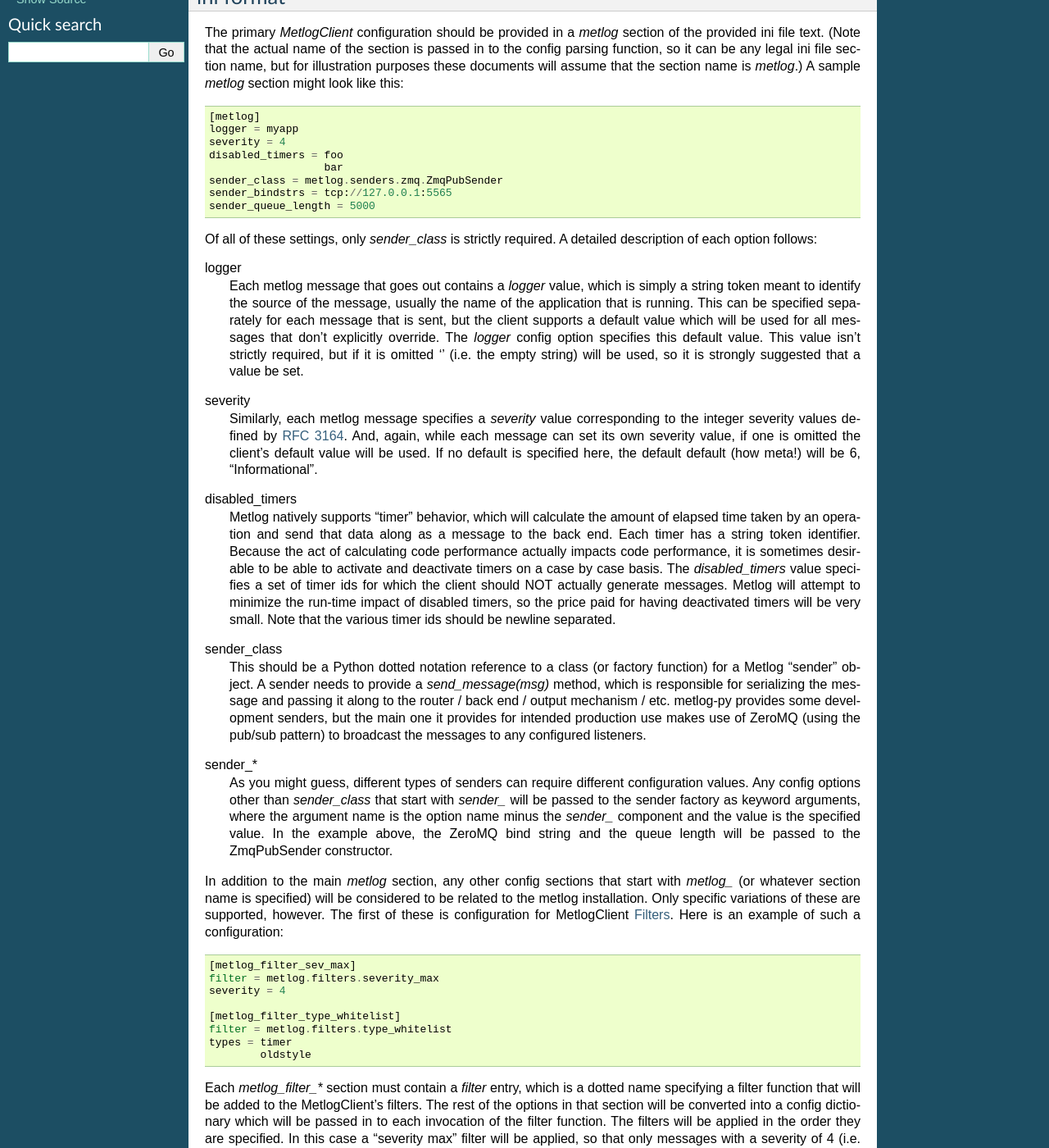
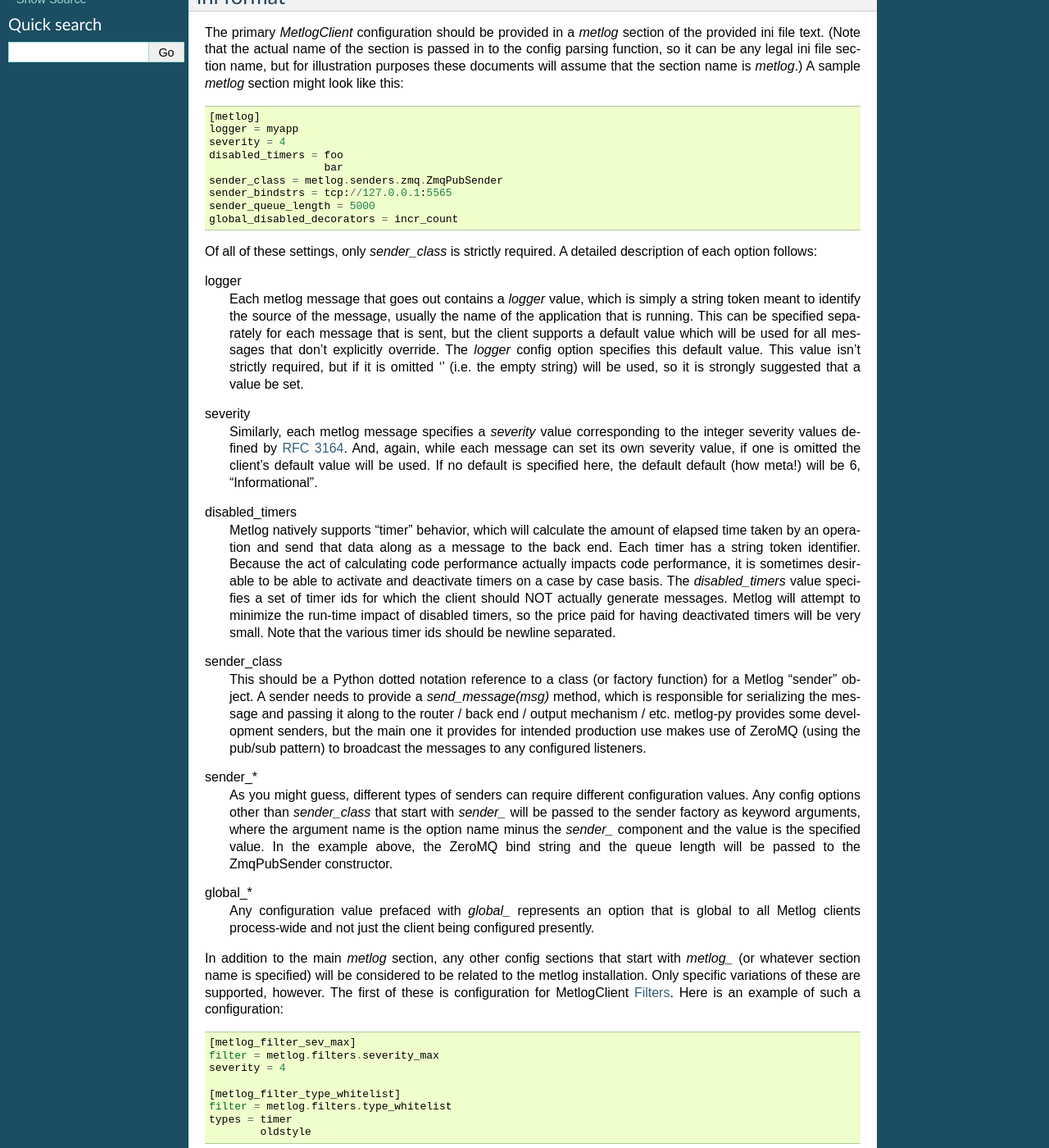
Before and after one commit to mozilla-services/metlog-py, a Sphinx documentation site: the page built from docs/config.rst, in a window 1280 px wide and 1400 px high, scrolled down 297 px. Shown: the whole window at 82% size. Built offline with Sphinx 7.4.7, drawn with Linux system fonts in a browser that asks for light colours.

Commit message:
Mention `global_` config options.

```diff
--- a/docs/config.rst
+++ b/docs/config.rst
@@ -32,6 +32,7 @@ this::
   sender_class = metlog.senders.zmq.ZmqPubSender
   sender_bindstrs = tcp://127.0.0.1:5565
   sender_queue_length = 5000
+  global_disabled_decorators = incr_count
 
 Of all of these settings, only `sender_class` is strictly required. A detailed
 description of each option follows:
@@ -82,6 +83,11 @@ sender_*
   where the argument name is the option name minus the `sender_` component and
   the value is the specified value. In the example above, the ZeroMQ bind
   string and the queue length will be passed to the ZmqPubSender constructor.
+
+global_*
+  Any configuration value prefaced with `global_` represents an option that is
+  global to all Metlog clients process-wide and not just the client being
+  configured presently.
 
 In addition to the main `metlog` section, any other config sections that start
 with `metlog_` (or whatever section name is specified) will be considered to be
```
